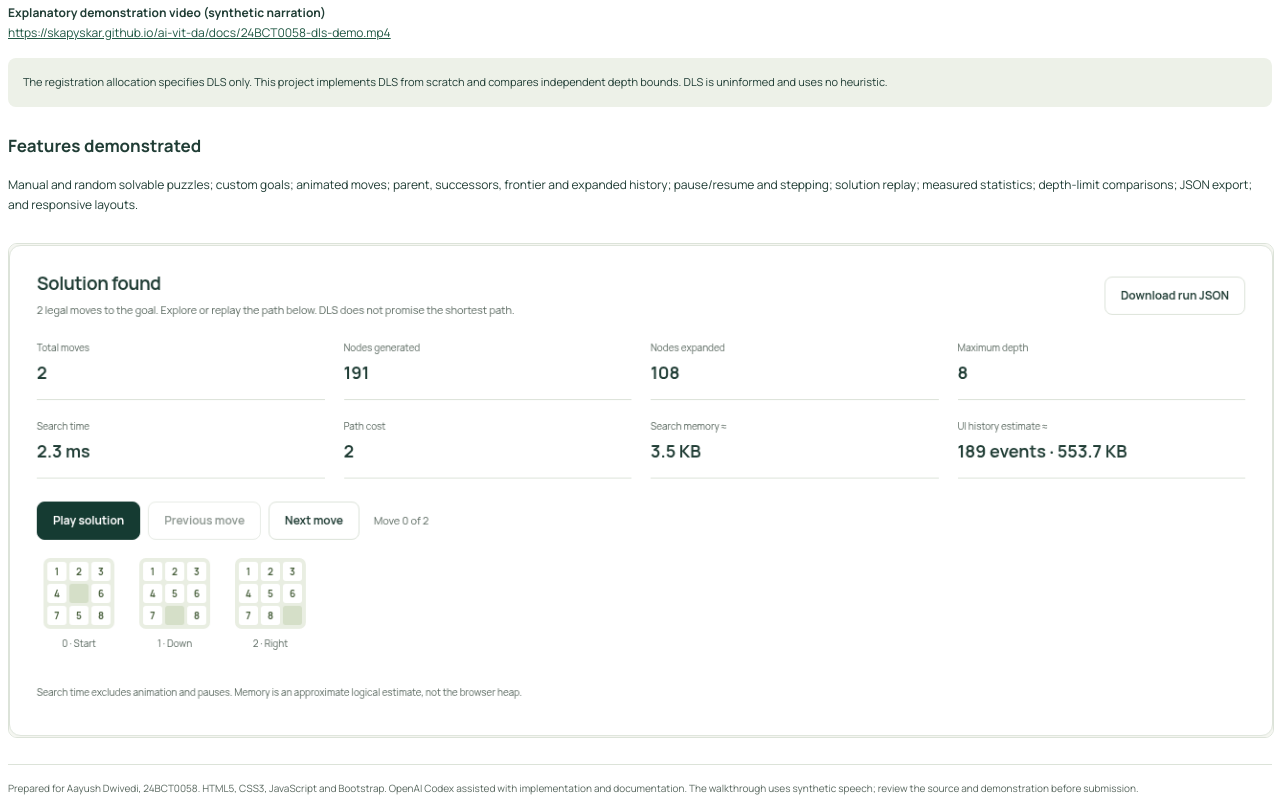
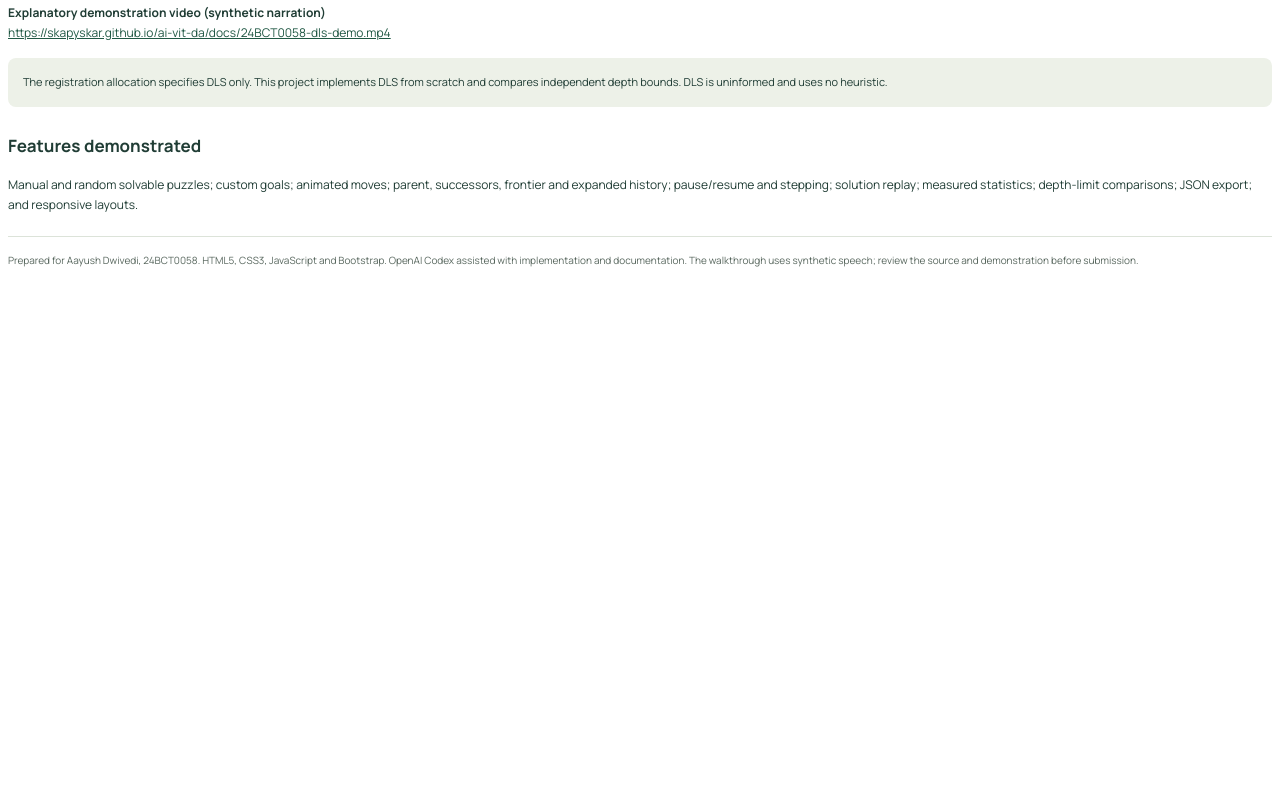
Before and after one commit to skapyskar/ai-vit-da, a website: page docs/submission.html in a window 1280 px wide. Shown: the part 450-1255 px from the top of the page. After the commit the page ends 800 px from the top, so only its background shows below. Drawn offline with Linux system fonts and the light colour scheme.

```diff
--- a/docs/submission.html
+++ b/docs/submission.html
@@ -133,10 +133,6 @@
       solution replay; measured statistics; depth-limit comparisons; JSON
       export; and responsive layouts.
     </p>
-    <img
-      src="../images/solution.png"
-      alt="Actual DLS solution summary and legal solution path"
-    />
     <footer>
       Prepared for Aayush Dwivedi, 24BCT0058. HTML5, CSS3, JavaScript and
       Bootstrap. OpenAI Codex assisted with implementation and documentation.
```
Also changed, not shown: 1 other file.
